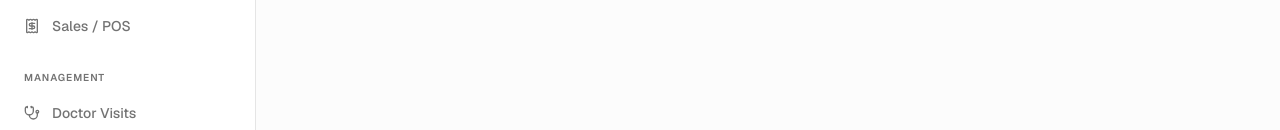
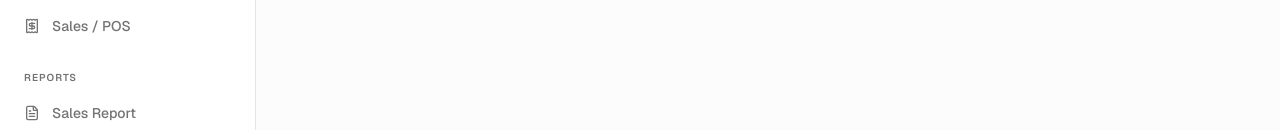
Before and after one commit to CheSubhro/pharmatrix, a Next.js app: page / in a window 1280 px wide. Shown: the part 670-800 px from the top of the page. Built offline with nearby package versions, Linux system fonts and the light colour scheme; no server answers.

Commit message:
Sidebar add for reports

```diff
--- a/src/components/layout/Sidebar.tsx
+++ b/src/components/layout/Sidebar.tsx
@@ -21,6 +21,12 @@ import {
   Settings,
   X,
   UserRound,
+  BarChart3,
+  FileText,
+  TrendingUp,
+  ClipboardList,
+  PackageSearch,
+  Trophy,
 } from "lucide-react";
 
 interface SidebarProps {
@@ -39,6 +45,7 @@ const menuSections = [
       },
     ],
   },
+
   {
     title: "INVENTORY",
     items: [
@@ -79,6 +86,7 @@ const menuSections = [
       },
     ],
   },
+
   {
     title: "PURCHASE",
     items: [
@@ -94,6 +102,7 @@ const menuSections = [
       },
     ],
   },
+
   {
     title: "SALES",
     items: [
@@ -104,6 +113,48 @@ const menuSections = [
       },
     ],
   },
+
+  {
+    title: "REPORTS",
+    items: [
+      {
+        label: "Sales Report",
+        href: "/reports/sales",
+        icon: FileText,
+      },
+      {
+        label: "Purchase Report",
+        href: "/reports/purchases",
+        icon: ClipboardList,
+      },
+      {
+        label: "Stock Report",
+        href: "/reports/stock",
+        icon: PackageSearch,
+      },
+      {
+        label: "Expiry Report",
+        href: "/reports/expiry",
+        icon: AlertTriangle,
+      },
+      {
+        label: "Profit Report",
+        href: "/reports/profit",
+        icon: TrendingUp,
+      },
+      {
+        label: "Best-selling Medicines",
+        href: "/reports/best-selling",
+        icon: Trophy,
+      },
+      {
+        label: "Analytics",
+        href: "/reports/analytics",
+        icon: BarChart3,
+      },
+    ],
+  },
+
   {
     title: "MANAGEMENT",
     items: [
```
